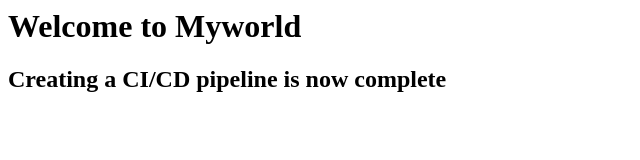
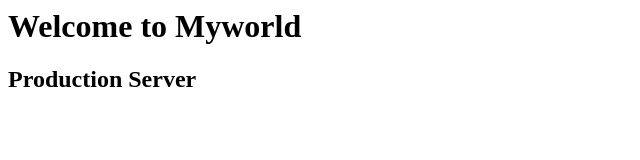
Before and after one commit to chandi4459/devops, a plain HTML site: page index.html in a window 1280 px wide. Shown: the whole page, without its empty margins (0-640 px from the left). Drawn offline with Linux system fonts and the light colour scheme.

Commit message:
production server

```diff
--- a/index.html
+++ b/index.html
@@ -2,6 +2,6 @@
 <title>Jenkins CI/CD pipeline</title>
 <body>
 <h1> Welcome to Myworld</h1>
-<h2>Creating a CI/CD pipeline is now complete</h2>
+<h2> Production Server</h2>
 </body>
 </html>
```
